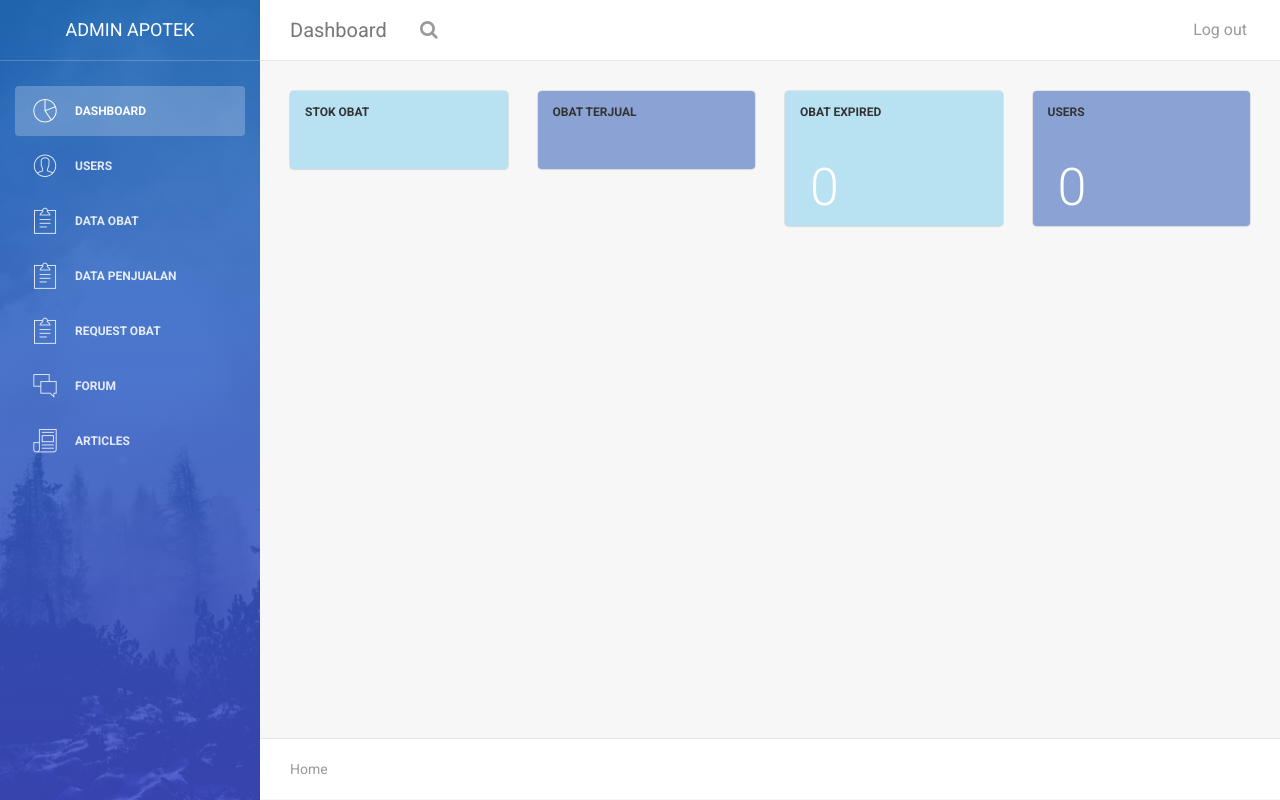
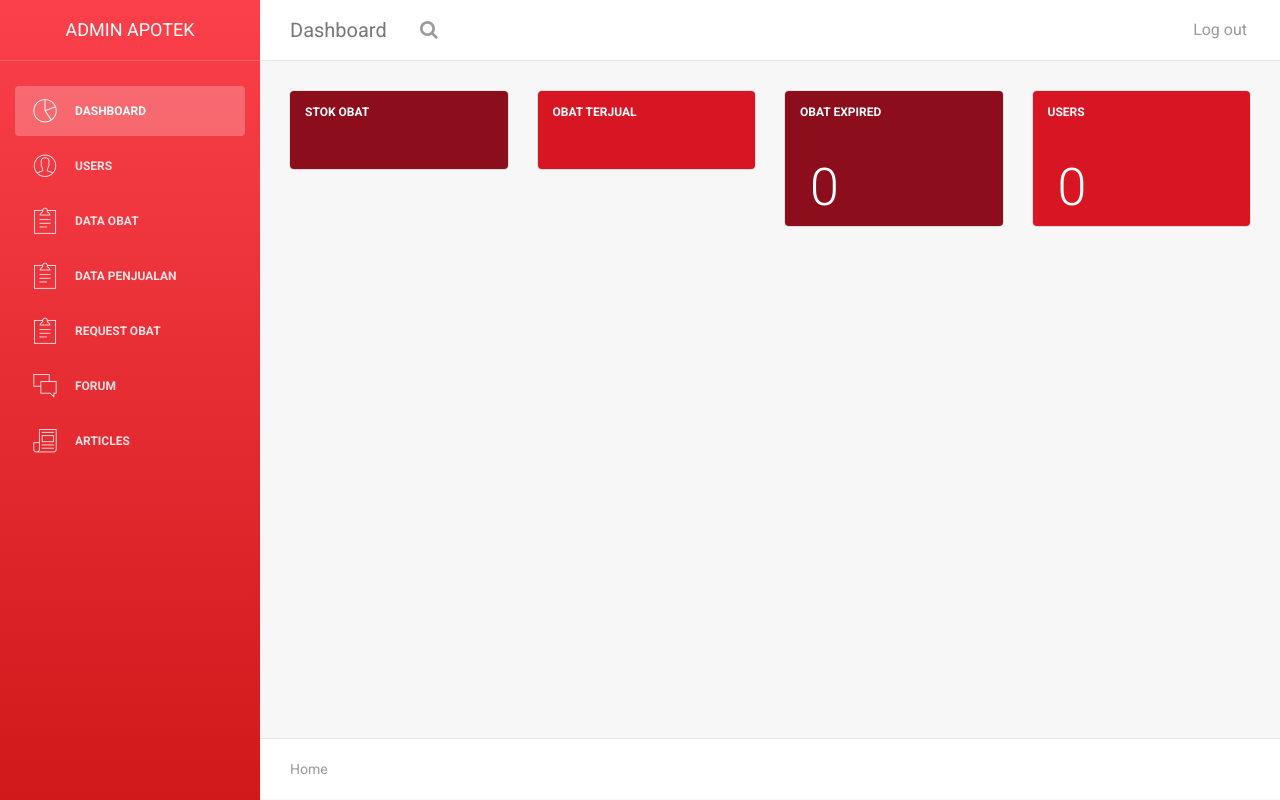
Before and after one commit to MaharaniWahyuTantri/mapeeen, a PHP site: page /dashboard.php in a window 1280 px wide. Run offline with PHP 8.4, Linux system fonts and the light colour scheme; the visitor is signed in with stand-in values (Sample User, id 1); data that the repository does not hold is empty; some libraries are stand-ins or nearby versions.

Commit message:
REBRANDING

```diff
--- a/articles.php
+++ b/articles.php
@@ -70,7 +70,7 @@ $result = mysqli_query($conn, $sql);
 
 <body>
     <div class="wrapper">
-        <div class="sidebar" data-color="blue" data-image="assets/img/sidebar-5.jpg">
+        <div class="sidebar" data-color="blue">
             <div class="sidebar-wrapper">
                 <div class="logo">
                     <a href="#" class="simple-text">
--- a/dashboard.php
+++ b/dashboard.php
@@ -48,7 +48,7 @@ $jumlah = mysqli_fetch_assoc($res);
 <body>
 
     <div class="wrapper">
-        <div class="sidebar" data-color="blue" data-image="assets/img/sidebar-5.jpg">
+        <div class="sidebar" data-color="red">
 
             <div class="sidebar-wrapper">
                 <div class="logo">
@@ -168,9 +168,9 @@ $jumlah = mysqli_fetch_assoc($res);
 
                     <div class="row">
                         <div class="col-md-3">
-                            <div class="card" style="background-color: #B8E1F1;">
+                            <div class="card" style="background-color: #8C0D1C;">
                                 <div class="header">
-                                    <h6>Stok Obat</h6>
+                                    <h6 style="color:#fff;">Stok Obat</h6>
                                     <h1 style="color: #fff;padding: 10px;">
                                         <?php $sql = "SELECT SUM(stok) AS stok FROM `obat`";
                                         $res = mysqli_query($conn, $sql);
@@ -182,9 +182,9 @@ $jumlah = mysqli_fetch_assoc($res);
                             </div>
                         </div>
                         <div class="col-md-3">
-                            <div class="card" style="background-color:#8AA2D4;">
+                            <div class="card" style="background-color:#D81522;">
                                 <div class="header">
-                                    <h6>Obat Terjual</h6>
+                                    <h6 style="color: #fff;">Obat Terjual</h6>
                                     <h1 style="color: #fff;padding: 10px;">
                                         <?php $sql = "SELECT SUM(jumlah_obat) AS jumlah FROM `penjualan`";
                                         $res = mysqli_query($conn, $sql);
@@ -197,9 +197,9 @@ $jumlah = mysqli_fetch_assoc($res);
                         </div>
 
                         <div class="col-md-3">
-                            <div class="card" style="background-color: #B8E1F1;">
+                            <div class="card" style="background-color: #8C0D1C;">
                                 <div class="header">
-                                    <h6>Obat Expired</h6>
+                                    <h6 style="color: #fff;">Obat Expired</h6>
                                     <h1 style="color: #fff;padding: 10px;">
                                         <?php
                                         $tgl = date("Y-m-d");
@@ -214,9 +214,9 @@ $jumlah = mysqli_fetch_assoc($res);
                         </div>
                         <?php if ($_SESSION['level'] == 'admin' || $_SESSION['level'] == 'apoteker' || $_SESSION['level'] == 'pegawai') { ?>
                             <div class="col-md-3">
-                                <div class="card" style="background-color: #8AA2D4;">
+                                <div class="card" style="background-color: #D81522;">
                                     <div class="header">
-                                        <h6>Users <h1 style="color: #fff;padding: 10px;"><?= $jumlah['jumlah'] ?></h1>
+                                        <h6 style="color: #fff;">Users <h1 style="color: #fff;padding: 10px;"><?= $jumlah['jumlah'] ?></h1>
                                         </h6>
                                     </div>
                                 </div>
--- a/forum.php
+++ b/forum.php
@@ -81,7 +81,7 @@ if (isset($_POST['action']) && $_POST['action'] == 'reply_message') {
 </head>
 <body>
     <div class="wrapper">
-        <div class="sidebar" data-color="blue" data-image="assets/img/sidebar-5.jpg">
+        <div class="sidebar" data-color="red">
             <div class="sidebar-wrapper">
                 <div class="logo">
                     <a href="#" class="simple-text">
```
Also changed, not shown: login.php (+5 -5 lines), obat.php (+13 -1 lines), penjualan.php (+13 -1 lines), request_obat.php (+13 -1 lines), users.php (+13 -1 lines).
